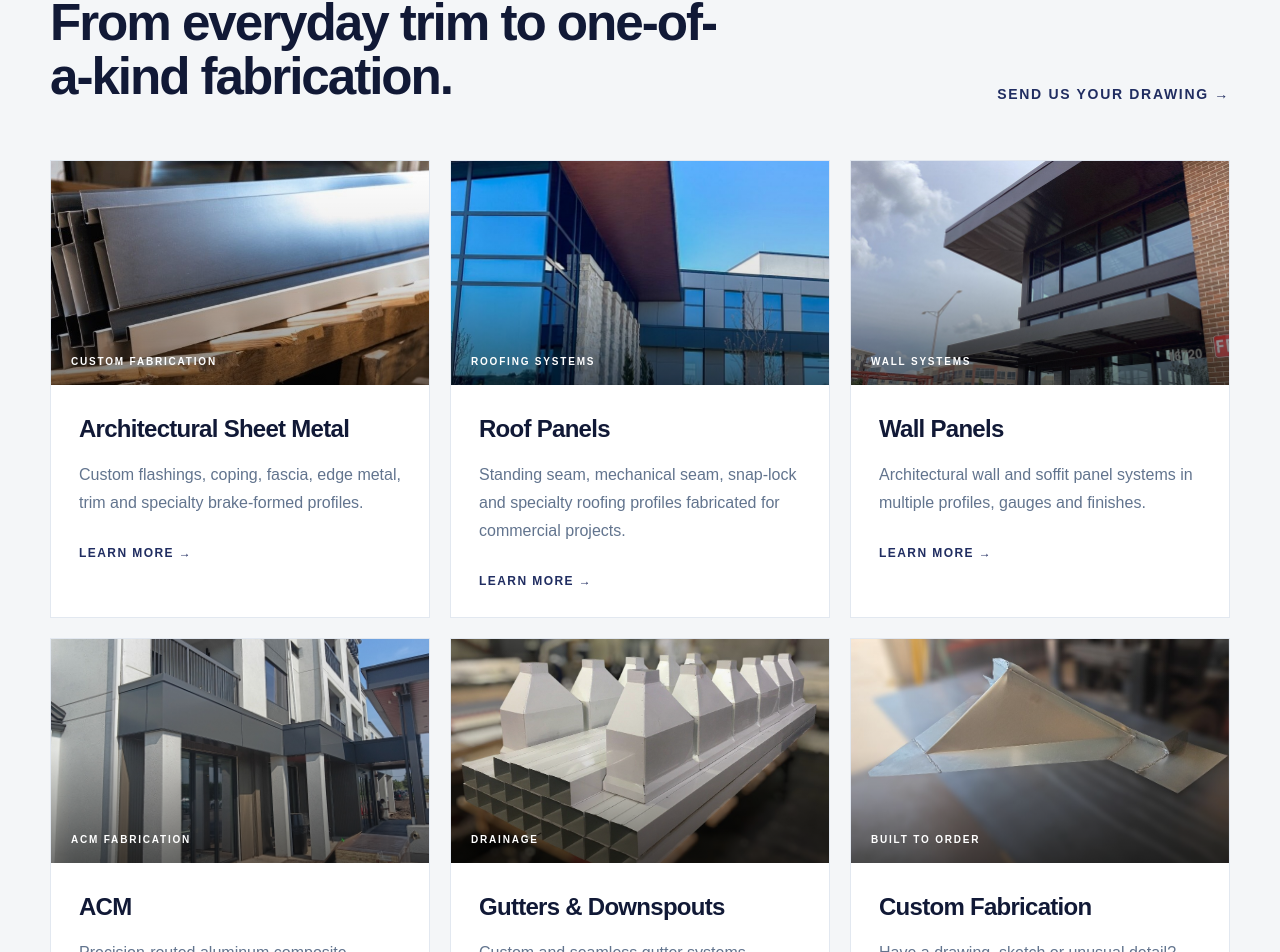
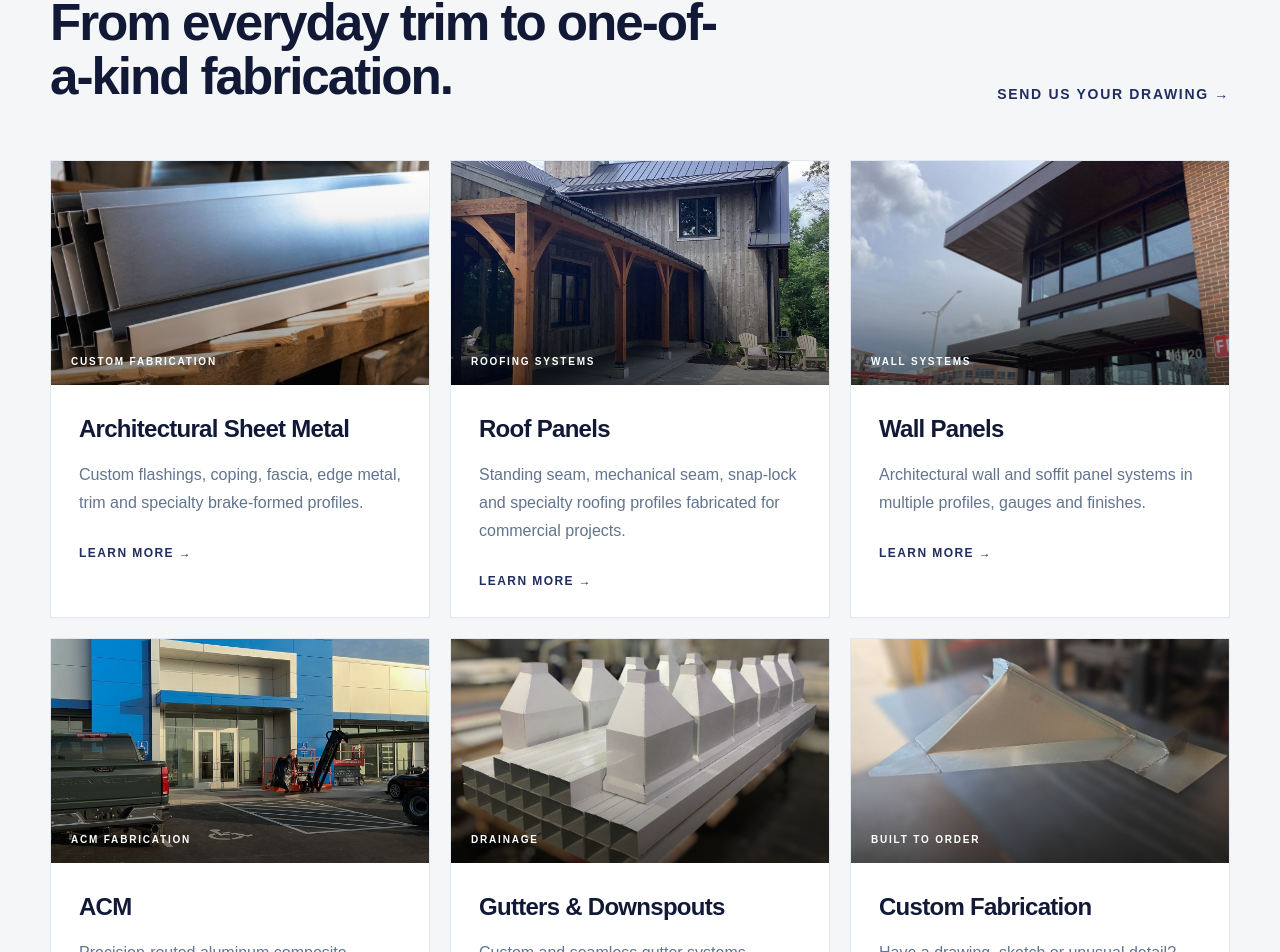
Before and after one commit to DEVINEAST87/kam-website, a Next.js app: page / in a window 1280 px wide. Shown: the part 1418-2370 px from the top of the page. Built offline with nearby package versions, Linux system fonts and the light colour scheme.

Commit message:
Update roof panel and ACM project photos

```diff
--- a/app/page.tsx
+++ b/app/page.tsx
@@ -17,7 +17,7 @@ const services = [
     description:
       "Standing seam, mechanical seam, snap-lock and specialty roofing profiles fabricated for commercial projects.",
     tag: "ROOFING SYSTEMS",
-    image: "/images/project-basehor-city-hall.jpg",
+    image: "/images/roof-panels-project.jpg",
   },
   {
     title: "Wall Panels",
@@ -31,7 +31,7 @@ const services = [
     description:
       "Precision-routed aluminum composite material panels, custom shapes and architectural assemblies.",
     tag: "ACM FABRICATION",
-    image: "/images/project-commercial-facade.jpg",
+    image: "/images/acm-chevrolet-project.jpg",
   },
   {
     title: "Gutters & Downspouts",
```
Also changed, not shown: public/images/acm-chevrolet-project.jpg (added), public/images/roof-panels-project.jpg (added).
